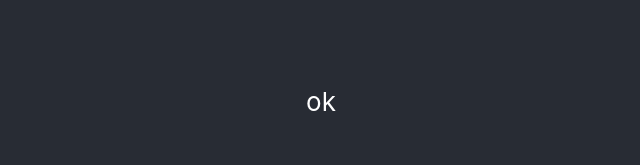
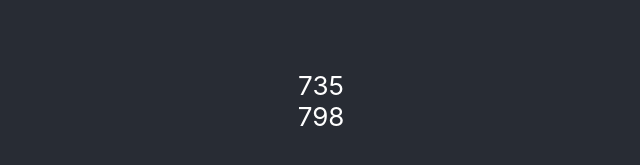
Before and after one commit to TaimurHasan/unlock, a React (Create React App) app in the folder client/: page / in a window 1280 px wide. Shown: the part 299-464 px from the top of the page, without its empty margins (319-959 px from the left). Built offline with nearby package versions, Linux system fonts and the light colour scheme.

Commit message:
finalize algorithm for hint one

```diff
--- a/client/src/App.js
+++ b/client/src/App.js
@@ -1,23 +1,24 @@
 import { useState, useEffect } from 'react';
+import HintOne from './components/HintOne';
 import './App.css';
 
 function App() {
-  const [combo, setCombo] = useState(null);
+  const [combo, setCombo] = useState([]);
 
   useEffect(() => {
     const createNumber = () => {
-      let string = "";
+      let comboArr = [];
 
-      while(string.length < 3) {
+      while(comboArr.length < 3) {
         const rand = (Math.floor(Math.random() * 9 + 1));
 
         // ensure no duplicate numbers
-        if (!string.includes(rand)) {
-          string += rand;
+        if (!comboArr.includes(rand)) {
+          comboArr.push(rand);
         }
       }
 
-      setCombo(Number(string));
+      setCombo(comboArr);
     }
 
     createNumber();
@@ -26,7 +27,7 @@ function App() {
   return (
     <div className="App">
       <header className="App-header">
-          ok
+          <HintOne combo={combo} />
       </header>
     </div>
   );
--- /dev/null
+++ b/client/src/components/HintOne.js
@@ -0,0 +1,38 @@
+import React, { useEffect, useState } from "react";
+
+const HintOne = ({ combo }) => {
+    const [hintOne, setHintOne] = useState([])
+
+    useEffect(() => {
+        const placeOneRight = () => {
+            const arr = [];
+            const rand = Math.floor(Math.random() * 3);
+            console.log(rand)
+            while (arr.length < 3) {
+                const rand2 = Math.floor(Math.random() * 9 + 1);
+
+                if(!combo.includes(rand2)) {
+                    arr.push(rand2)
+                };
+            }
+
+            arr[rand] = combo[rand]
+            setHintOne(arr)
+        };
+
+        placeOneRight();
+    }, [combo])
+
+    return (
+        <>
+            <div>
+                {combo}
+            </div>
+            <div>
+                {hintOne}
+            </div>
+        </>
+    )
+};
+
+export default HintOne;
```
